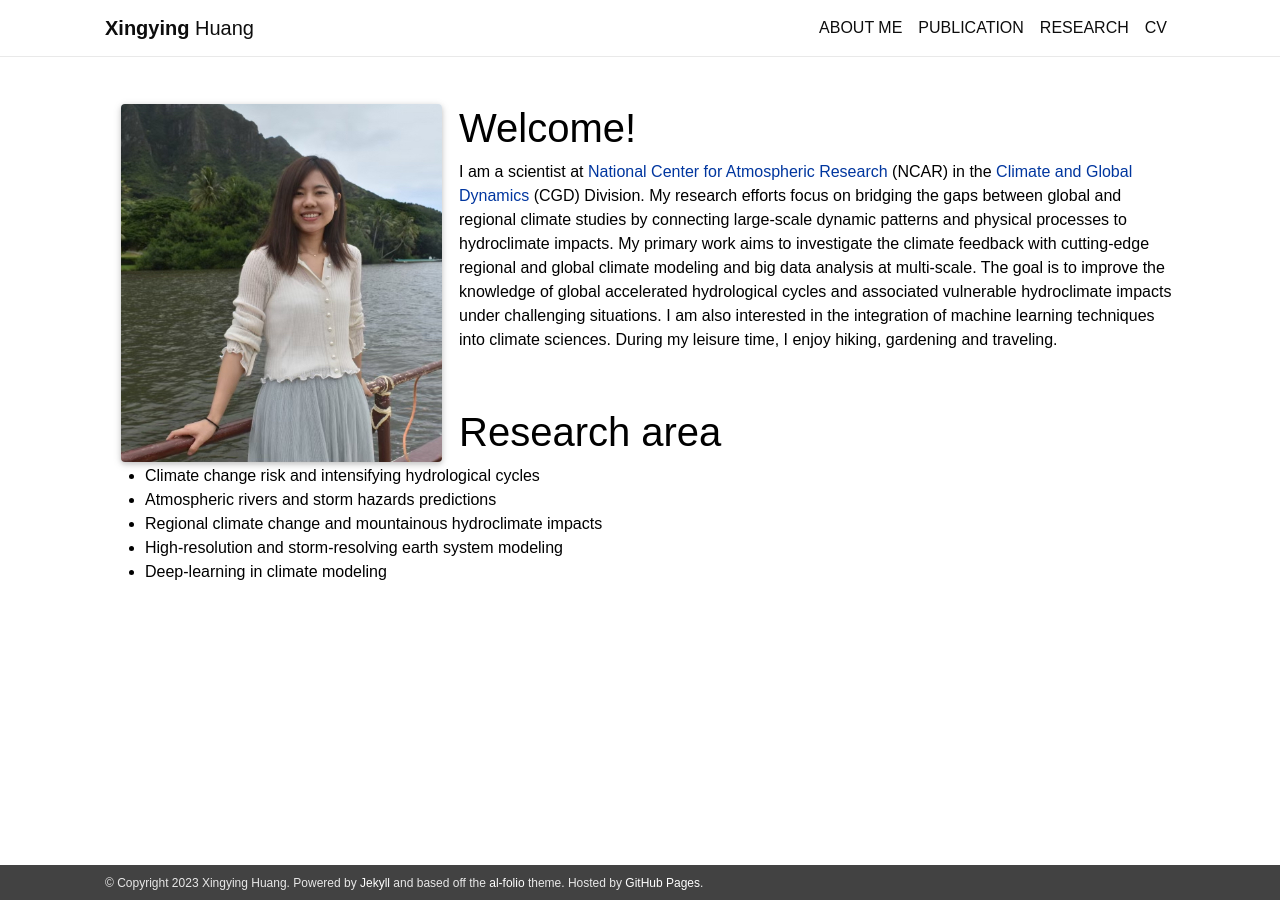
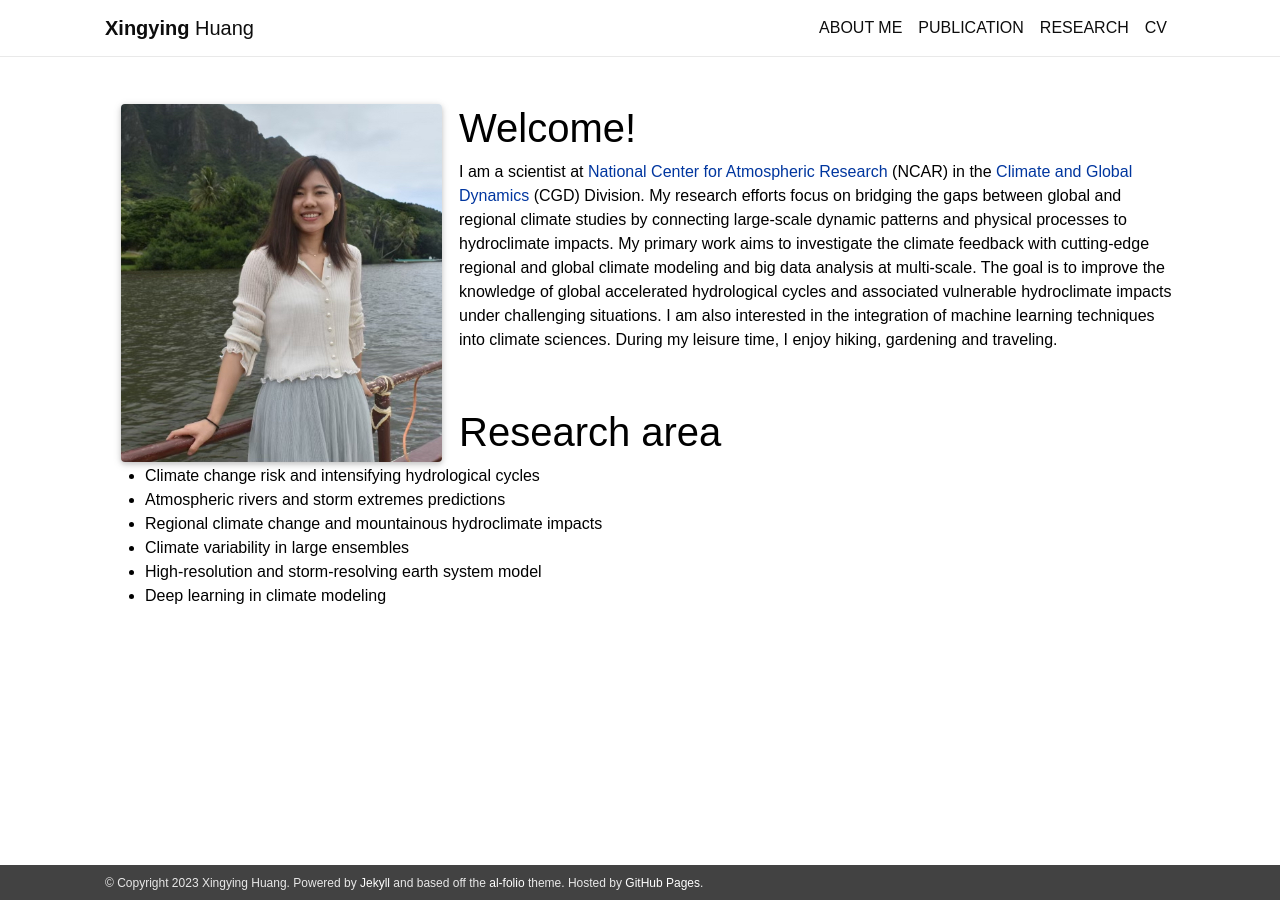
Before and after one commit to Xingyhuang/new_xingyhuang.github.io, a Jekyll site: the page built from _pages/about.md, in a window 1280 px wide. Built offline with Jekyll 4.4.1, drawn with Linux system fonts in a browser that asks for light colours; nearby versions of some CDN libraries; a style sheet for code colours, icons or effects is not loaded.

Commit message:
Update about.md

```diff
--- a/_pages/about.md
+++ b/_pages/about.md
@@ -25,10 +25,11 @@ Before joining NCAR, I did my postdoctoral research at the University of Califor
 
 # Research area
 - Climate change risk and intensifying hydrological cycles
-- Atmospheric rivers and storm hazards predictions
+- Atmospheric rivers and storm extremes predictions
 - Regional climate change and mountainous hydroclimate impacts
-- High-resolution and storm-resolving earth system modeling
-- Deep-learning in climate modeling
+- Climate variability in large ensembles
+- High-resolution and storm-resolving earth system model
+- Deep learning in climate modeling
 
 <!---
 **Dec 1, 2022:** The Altmetric Attention Score of My <a href='https://www.science.org/doi/10.1126/sciadv.abq0995'>Science Advance paper </a> is ranked at 21th out of 9,849 Scienve Advances research outputs according to <a href='https://scienceadvances.altmetric.com/details/134020757#score'>Altmetric</a>.
```
